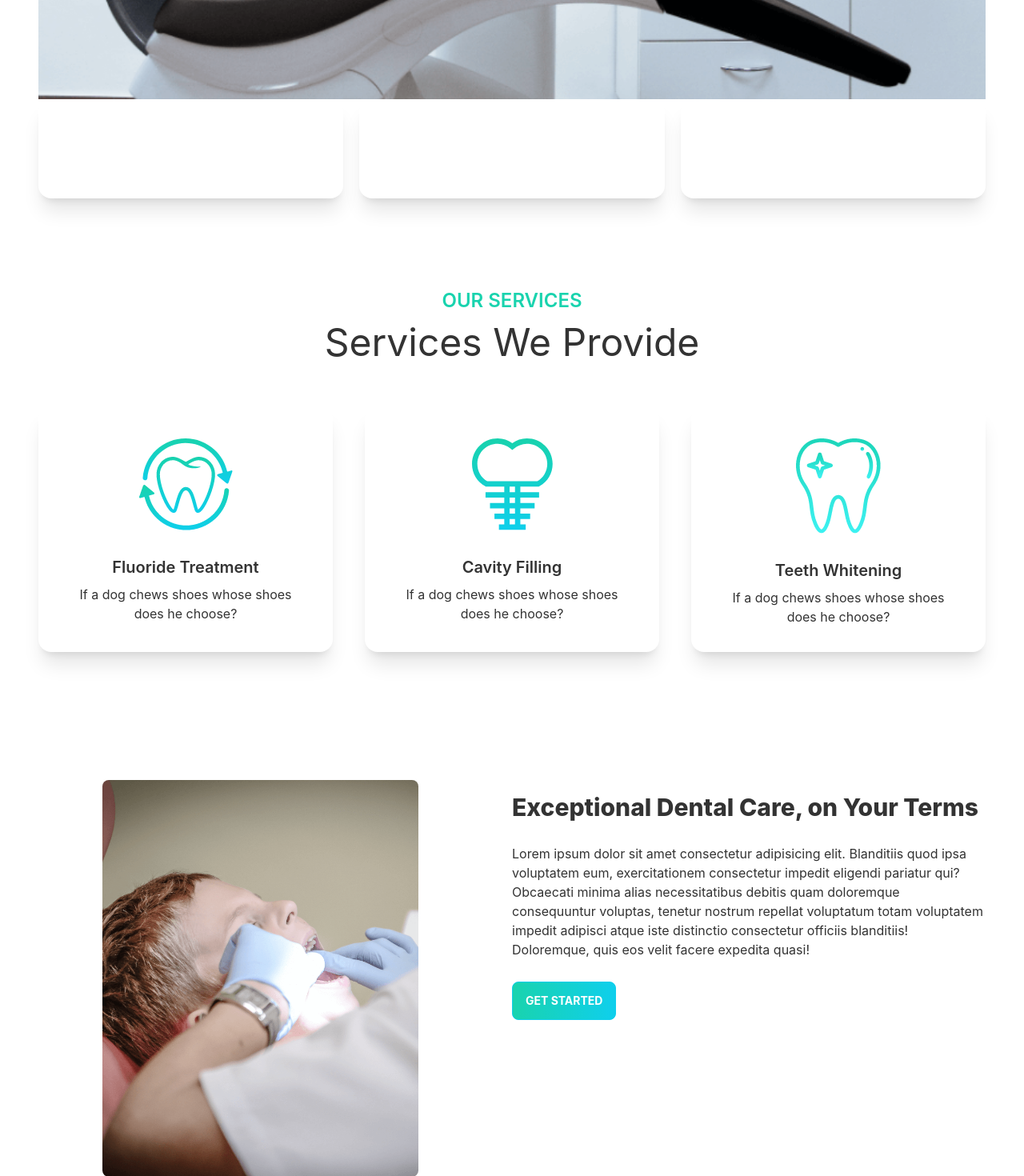
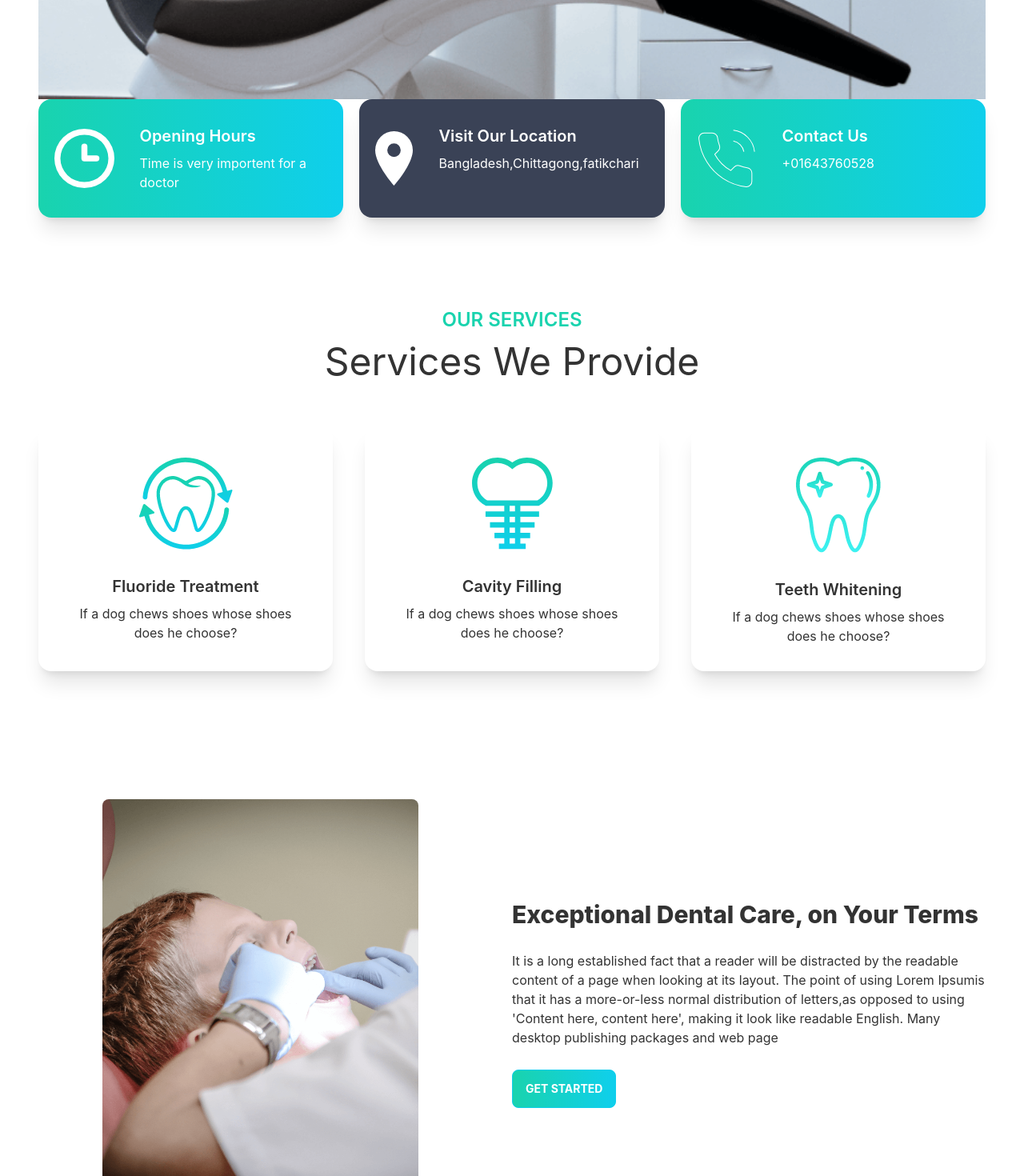
Before and after one commit to mirajulalam/Doctor-portal, a React (Create React App) app: page / in a window 1280 px wide. Shown: the part 740-2210 px from the top of the page at 80% size. Built offline with nearby package versions, Linux system fonts and the light colour scheme.

Commit message:
terms section design update added

```diff
--- a/src/Pages/Home/Footer.js
+++ b/src/Pages/Home/Footer.js
@@ -32,7 +32,7 @@ const Footer = () => {
             <div className=''>
                 <footer className="my-10 text-center">
                     <div>
-                        <p>Copyright &copy; {currentYear} - All right reserved by ACME Industries Ltd</p>
+                        <p>Copyright &copy; {currentYear} - All right Design by Mirajul Alam Alif.</p>
                     </div>
                 </footer>
             </div>
--- a/src/Pages/Home/Info.js
+++ b/src/Pages/Home/Info.js
@@ -6,9 +6,9 @@ import phone from '../../assets/icons/phone.svg';
 const Info = () => {
     return (
         <div className='grid sm:grid-cols-1 md:grid-cols-2  lg:grid-cols-3 gap-5'>
-            <InfoCard cardTitle="Opening Hours" bgclass="bg-gradient-to-r from-secondary to-primary" cardDescription="Time is very valuable" img={clock}></InfoCard>
-            <InfoCard cardTitle="Visit Our Location" bgclass="bg-accent" cardDescription="Bangladesh,Chittagong,fatikchari" img={marker}></InfoCard>
-            <InfoCard cardTitle="Contact Us" bgclass="bg-gradient-to-r from-secondary to-primary" cardDescription="+01642763528" img={phone}></InfoCard>
+            <InfoCard cardTitle="Opening Hours" bgClass="bg-gradient-to-r from-secondary to-primary" cardDescription="Time is very importent for a doctor" img={clock}></InfoCard>
+            <InfoCard cardTitle="Visit Our Location" bgClass="bg-accent" cardDescription="Bangladesh,Chittagong,fatikchari" img={marker}></InfoCard>
+            <InfoCard cardTitle="Contact Us" bgClass="bg-gradient-to-r from-secondary to-primary" cardDescription="+01643760528" img={phone}></InfoCard>
         </div>
     );
 };
--- a/src/Pages/Home/InfoCard.js
+++ b/src/Pages/Home/InfoCard.js
@@ -2,7 +2,7 @@ import React from 'react';
 
 const InfoCard = ({ img, cardTitle, bgClass, cardDescription }) => {
     return (
-        <div className={`card lg:card-side bg-base-100 shadow-xl ${bgClass}`}>
+        <div className={`card lg:card-side shadow-xl ${bgClass}`}>
             <figure className='pl-5'>
                 <img src={img} alt="Album" />
             </figure>
--- a/src/Pages/Home/Terms.js
+++ b/src/Pages/Home/Terms.js
@@ -4,13 +4,13 @@ import PrimaryButton from '../Shared/PrimaryButton';
 const Terms = () => {
     return (
         <section className=''>
-            <div className=" my-40 grid sm:grid-cols-1 md:grid-cols-2 lg:grid-cols-2">
+            <div className="flex justify-center items-center my-40 grid sm:grid-cols-1 md:grid-cols-2 lg:grid-cols-2">
                 <div className='flex-1 justify-center '>
                     <img className='w-8/12 rounded-lg mx-20' src={thretment} alt="" />
                 </div>
-                <div className='flex-1'>
+                <div className='flex-1 align-middle'>
                     <h1 className='text-3xl pt-4 font-extrabold'>Exceptional Dental Care, on Your Terms</h1>
-                    <p className='py-7'>Lorem ipsum dolor sit amet consectetur adipisicing elit. Blanditiis quod ipsa voluptatem eum, exercitationem consectetur impedit eligendi pariatur qui? Obcaecati minima alias necessitatibus debitis quam doloremque consequuntur voluptas, tenetur nostrum repellat voluptatum totam voluptatem impedit adipisci atque iste distinctio consectetur officiis blanditiis! Doloremque, quis eos velit facere expedita quasi!</p>
+                    <p className='py-7'>It is a long established fact that a reader will be distracted by the readable content of a page when looking at its layout. The point of using Lorem Ipsumis that it has a more-or-less normal distribution of letters,as opposed to using 'Content here, content here', making it look like readable English. Many desktop publishing packages and web page</p>
                     <PrimaryButton>Get Started</PrimaryButton>
                 </div>
             </div>
--- a/src/Pages/Shared/Navbar.js
+++ b/src/Pages/Shared/Navbar.js
@@ -15,7 +15,7 @@ const Navbar = () => {
             <div className="navbar-start">
                 <div className="dropdown">
                     <label tabIndex="0" className="btn btn-ghost lg:hidden">
-                        <svg xmlns="http://www.w3.org/2000/svg" className="h-5 w-5" fill="none" viewBox="0 0 24 24" stroke="currentColor"><path strokeLinecap="round" strokeLinejoin="round" storkeWidth="2" d="M4 6h16M4 12h8m-8 6h16" /></svg>
+                        <svg xmlns="http://www.w3.org/2000/svg" className="h-5 w-5" fill="none" viewBox="0 0 24 24" stroke="currentColor"><path strokeLinecap="round" strokeLinejoin="round" storkewidth="2" d="M4 6h16M4 12h8m-8 6h16" /></svg>
                     </label>
                     <ul tabIndex="0" className="menu menu-compact dropdown-content mt-3 p-2 shadow bg-base-100 rounded-box w-52">
                         {menuItems}
--- a/tailwind.config.js
+++ b/tailwind.config.js
@@ -14,7 +14,7 @@ module.exports = {
           "base-100": "#ffffff",
         },
       },
-      "dark",
+
       "cupcake",
     ],
   },
```
